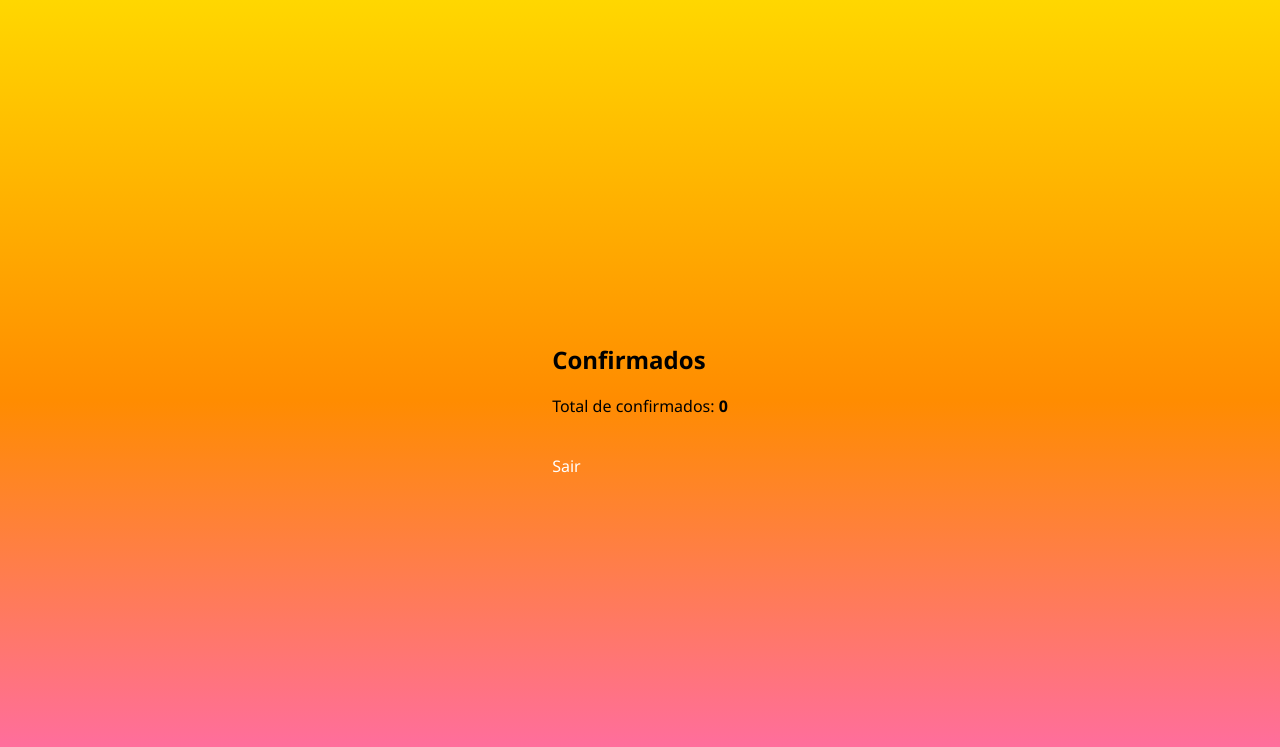
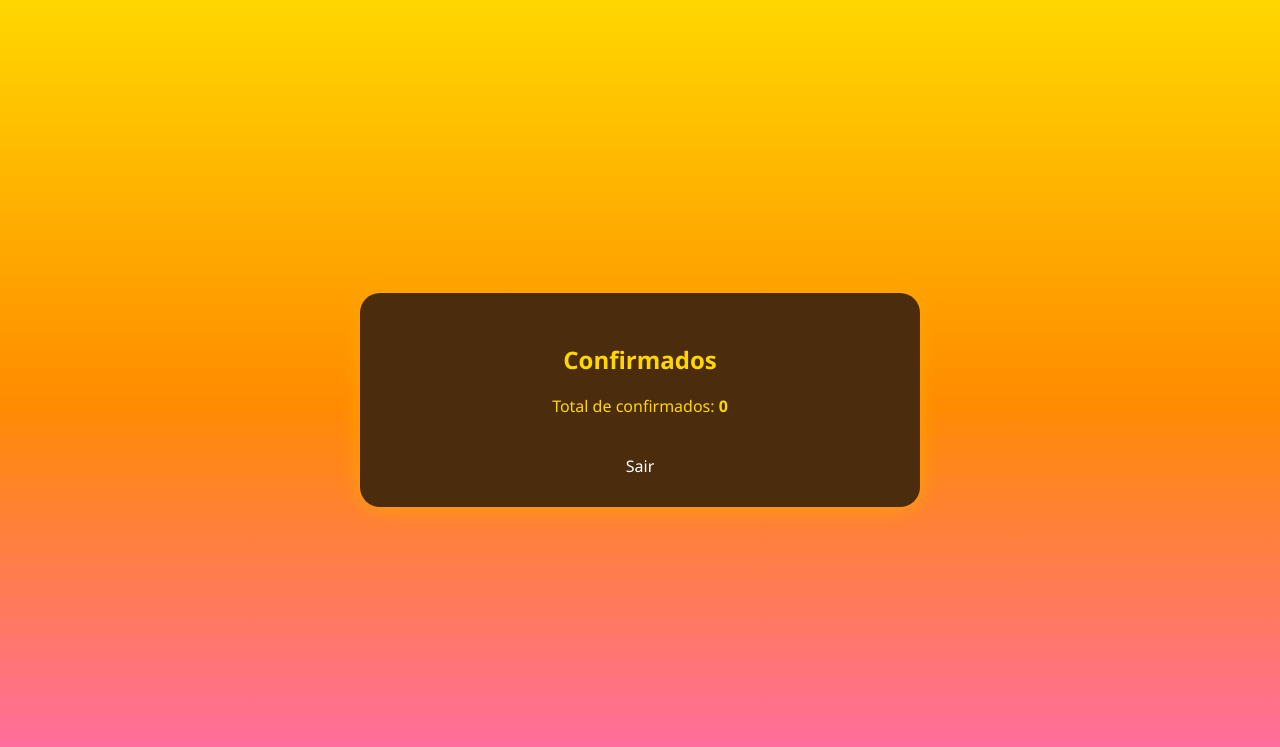
Before and after one commit to Karollayneer/Convite-Form, a Flask app: page /confirmados in a window 1280 px wide. Shown: the top 747 px of the page. Run offline with Flask 3, Linux system fonts and the light colour scheme; the visitor is signed in with stand-in values (Sample User, id 1).

Commit message:
Update style.css

```diff
--- a/static/style.css
+++ b/static/style.css
@@ -57,3 +57,15 @@ button {
     font-size: 14px;
     width: 110%;
 }
+
+.confm {
+    background-color: #4b2c0d;
+    color: gold;
+    padding: 30px;
+    border-radius: 20px;
+    box-shadow: 0 0 20px orange;
+    text-align: center;
+    max-width: 500px;
+    width:100%;
+    overflow-y: auto;
+}
```
